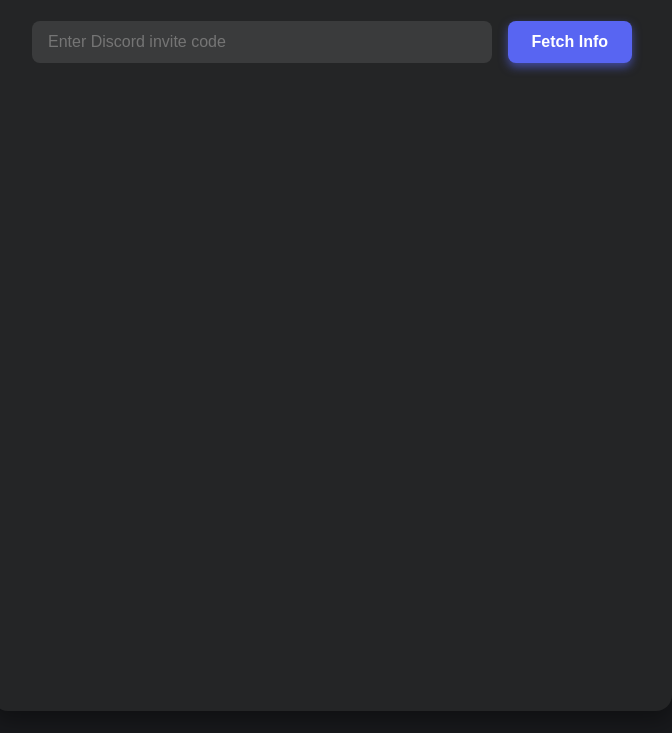
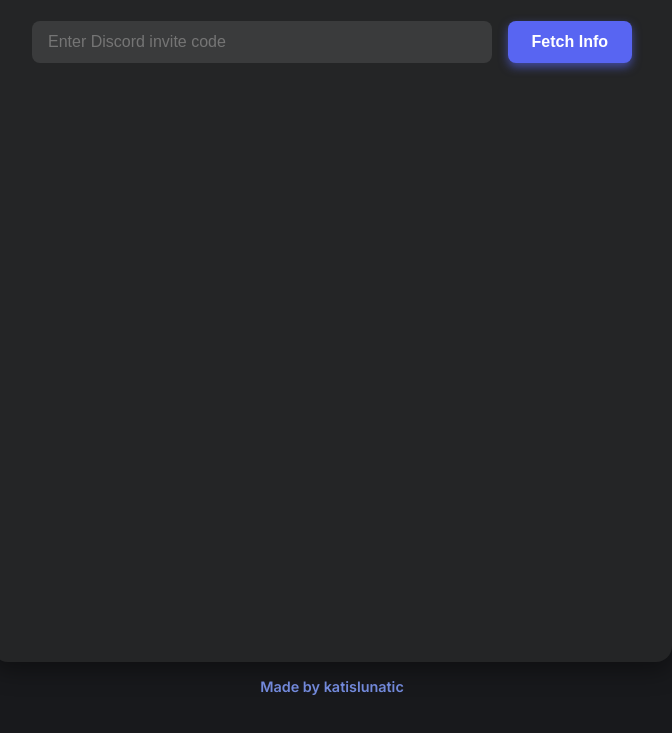
Before and after one commit to gticleague/discord-server-lookup, a plain HTML site: page index.html in a window 1280 px wide. Shown: the part 121-854 px from the top of the page, without its empty margins (308-980 px from the left). Drawn offline with Linux system fonts and the light colour scheme.

Commit message:
Update index.html

```diff
--- a/index.html
+++ b/index.html
@@ -14,7 +14,7 @@
     margin: 0;
     padding: 2rem;
     display: flex;
-    justify-content: center;
+    flex-direction: column;
     min-height: 100vh;
   }
 
@@ -25,6 +25,10 @@
     max-width: 600px;
     width: 100%;
     padding: 2rem 2.5rem;
+    margin: auto;
+    flex-grow: 1;
+    display: flex;
+    flex-direction: column;
   }
 
   h1 {
@@ -77,6 +81,7 @@
 
   #result {
     margin-top: 1rem;
+    flex-grow: 1;
   }
 
   .server-info {
@@ -128,6 +133,25 @@
     text-align: center;
   }
 
+  /* Footer styling */
+  footer.footer {
+    text-align: center;
+    padding: 1rem 0;
+    font-size: 0.9rem;
+    color: #7289da;
+    user-select: none;
+  }
+
+  footer.footer a {
+    color: #7289da;
+    text-decoration: none;
+    font-weight: 600;
+  }
+  footer.footer a:hover,
+  footer.footer a:focus {
+    text-decoration: underline;
+  }
+
   /* Responsive adjustments */
   @media (max-width: 480px) {
     .server-info {
@@ -152,6 +176,12 @@
     </div>
     <div id="result"></div>
   </div>
+
+  <footer class="footer">
+    <a href="https://discord.com/users/YOUR_DISCORD_USER_ID" target="_blank" rel="noopener noreferrer" title="Made by katislunatic">
+      Made by katislunatic
+    </a>
+  </footer>
 
 <script>
   async function fetchInvite() {
```
